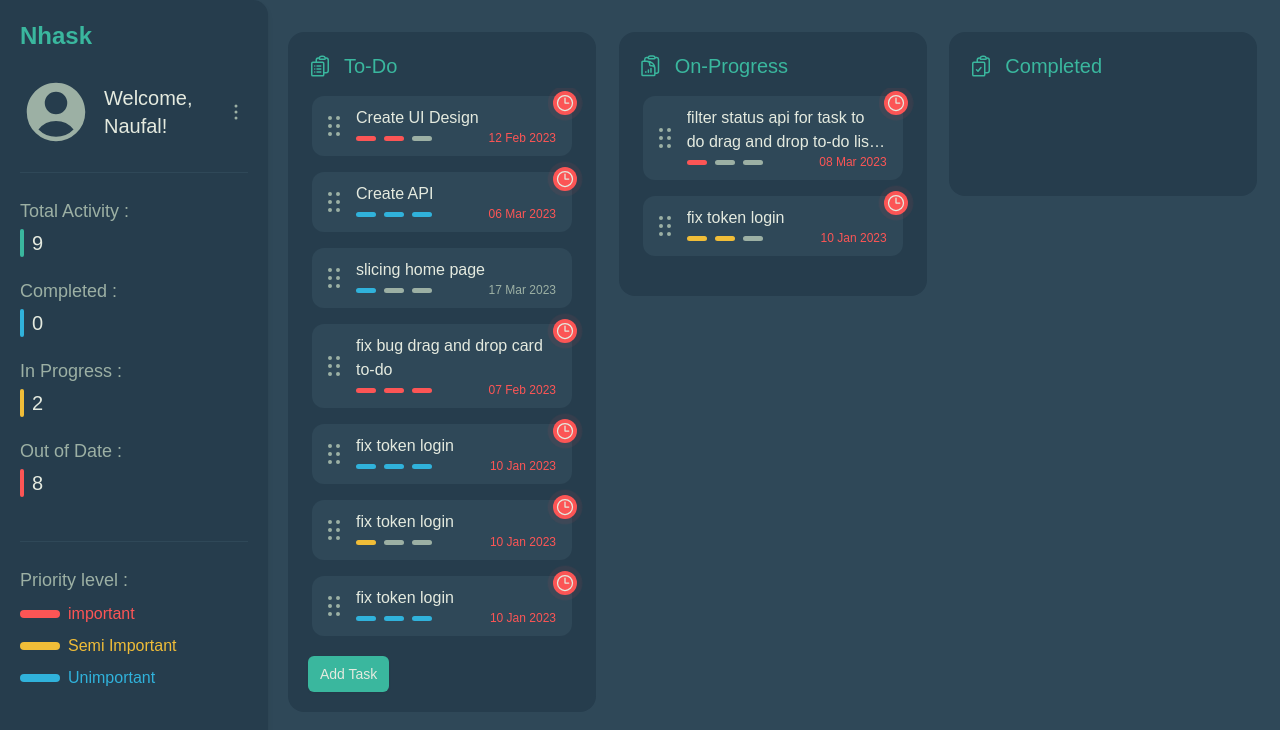
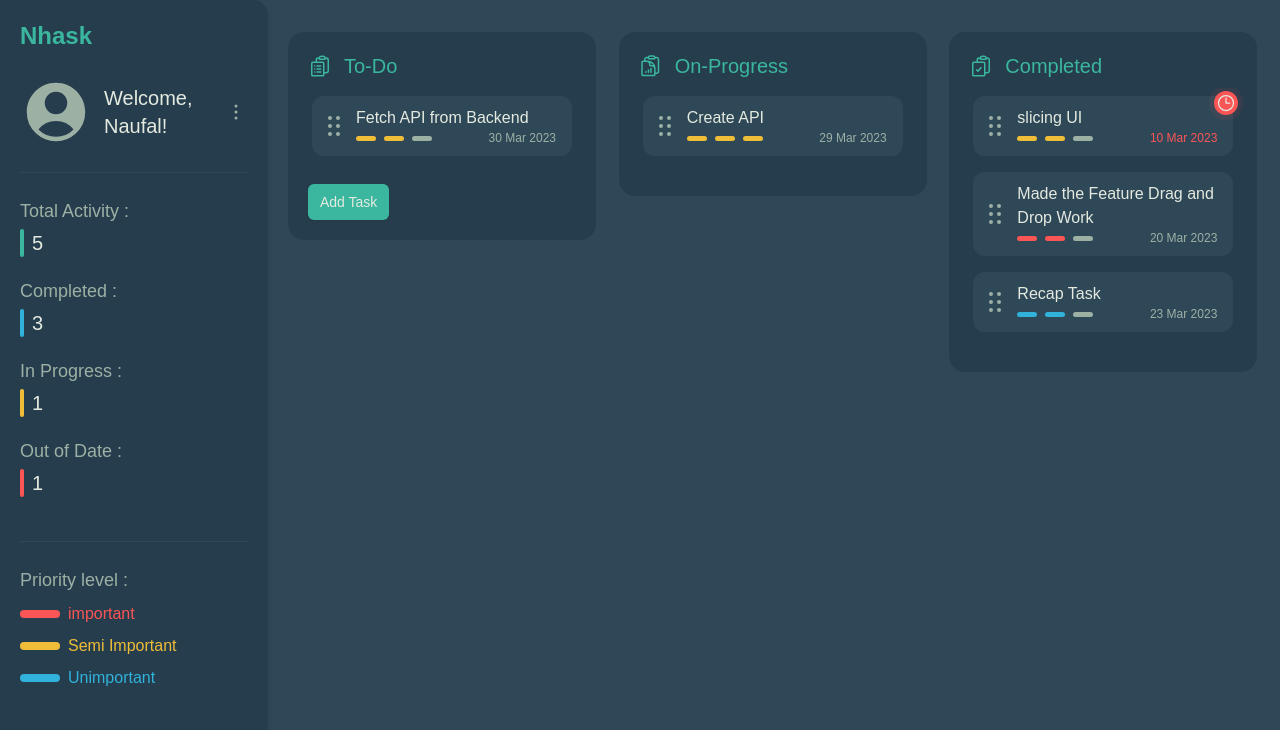
Before and after one commit to Naufal-dzaki/Nhask-DnD-ToDoList, a React (Create React App) app: page / in a window 1280 px wide. Shown: the top 730 px of the page. Built offline with nearby package versions, Linux system fonts and the light colour scheme.

Commit message:
edit data dummy task

```diff
--- a/src/pages/Home/index.jsx
+++ b/src/pages/Home/index.jsx
@@ -16,82 +16,46 @@ const dummyTask = {
   data: [
     {
       id: 1,
-      title: "Create UI Design",
+      title: "Fetch API from Backend",
       status: "to-do",
-      deadline: "2023-02-12",
-      level: "8",
+      deadline: "2023-03-30",
+      level: "5",
       description:
         "Nunc lorem augue, scelerisque ut erat sed, pharetra porta ligula. Morbi augue ligula, viverra eu feugiat eu, fermentum nec tortor. Vivamus rutrum at metus nec hendrerit. Duis nec dignissim velit, ac efficitur massa. Sed in mollis odio. ",
     },
     {
       id: 2,
       title: "Create API",
-      status: "to-do",
-      deadline: "2023-03-06",
-      level: "3",
+      status: "on-progress",
+      deadline: "2023-03-29",
+      level: "6",
       description:
         "Nunc lorem augue, scelerisque ut erat sed, pharetra porta ligula. Morbi augue ligula, viverra eu feugiat eu, fermentum nec tortor. Vivamus rutrum at metus nec hendrerit. Duis nec dignissim velit, ac efficitur massa. Sed in mollis odio. ",
     },
     {
       id: 3,
-      title: "slicing home page",
-      status: "to-do",
-      deadline: "2023-03-17",
-      level: "1",
+      title: "slicing UI",
+      status: "completed",
+      deadline: "2023-03-10",
+      level: "5",
       description:
         "Nunc lorem augue, scelerisque ut erat sed, pharetra porta ligula. Morbi augue ligula, viverra eu feugiat eu, fermentum nec tortor. Vivamus rutrum at metus nec hendrerit. Duis nec dignissim velit, ac efficitur massa. Sed in mollis odio. ",
     },
     {
       id: 4,
-      title: "fix bug drag and drop card to-do",
-      status: "to-do",
-      deadline: "2023-02-07",
-      level: "9",
+      title: "Made the Feature Drag and Drop Work",
+      status: "completed",
+      deadline: "2023-03-20",
+      level: "8",
       description:
         "Nunc lorem augue, scelerisque ut erat sed, pharetra porta ligula. Morbi augue ligula, viverra eu feugiat eu, fermentum nec tortor. Vivamus rutrum at metus nec hendrerit. Duis nec dignissim velit, ac efficitur massa. Sed in mollis odio. ",
     },
     {
       id: 5,
-      title: "filter status api for task to do drag and drop to-do list nhask",
-      status: "on-progress",
-      deadline: "2023-03-08",
-      level: "7",
-      description:
-        "Nunc lorem augue, scelerisque ut erat sed, pharetra porta ligula. Morbi augue ligula, viverra eu feugiat eu, fermentum nec tortor. Vivamus rutrum at metus nec hendrerit. Duis nec dignissim velit, ac efficitur massa. Sed in mollis odio. ",
-    },
-    {
-      id: 6,
-      title: "fix token login",
-      status: "to-do",
-      deadline: "2023-01-10",
-      level: "3",
-      description:
-        "Nunc lorem augue, scelerisque ut erat sed, pharetra porta ligula. Morbi augue ligula, viverra eu feugiat eu, fermentum nec tortor. Vivamus rutrum at metus nec hendrerit. Duis nec dignissim velit, ac efficitur massa. Sed in mollis odio. ",
-    },
-    {
-      id: 7,
-      title: "fix token login",
-      status: "on-progress",
-      deadline: "2023-01-10",
-      level: "5",
-      description:
-        "Nunc lorem augue, scelerisque ut erat sed, pharetra porta ligula. Morbi augue ligula, viverra eu feugiat eu, fermentum nec tortor. Vivamus rutrum at metus nec hendrerit. Duis nec dignissim velit, ac efficitur massa. Sed in mollis odio. ",
-    },
-    {
-      id: 8,
-      title: "fix token login",
-      status: "to-do",
-      deadline: "2023-01-10",
-      level: "4",
-      description:
-        "Nunc lorem augue, scelerisque ut erat sed, pharetra porta ligula. Morbi augue ligula, viverra eu feugiat eu, fermentum nec tortor. Vivamus rutrum at metus nec hendrerit. Duis nec dignissim velit, ac efficitur massa. Sed in mollis odio. ",
-    },
-    {
-      id: 9,
-      title: "fix token login",
-      status: "to-do",
-      deadline: "2023-01-10",
-      level: "3",
+      title: "Recap Task",
+      status: "completed",
+      deadline: "2023-03-23",
+      level: "2",
       description:
         "Nunc lorem augue, scelerisque ut erat sed, pharetra porta ligula. Morbi augue ligula, viverra eu feugiat eu, fermentum nec tortor. Vivamus rutrum at metus nec hendrerit. Duis nec dignissim velit, ac efficitur massa. Sed in mollis odio. ",
     },
```
